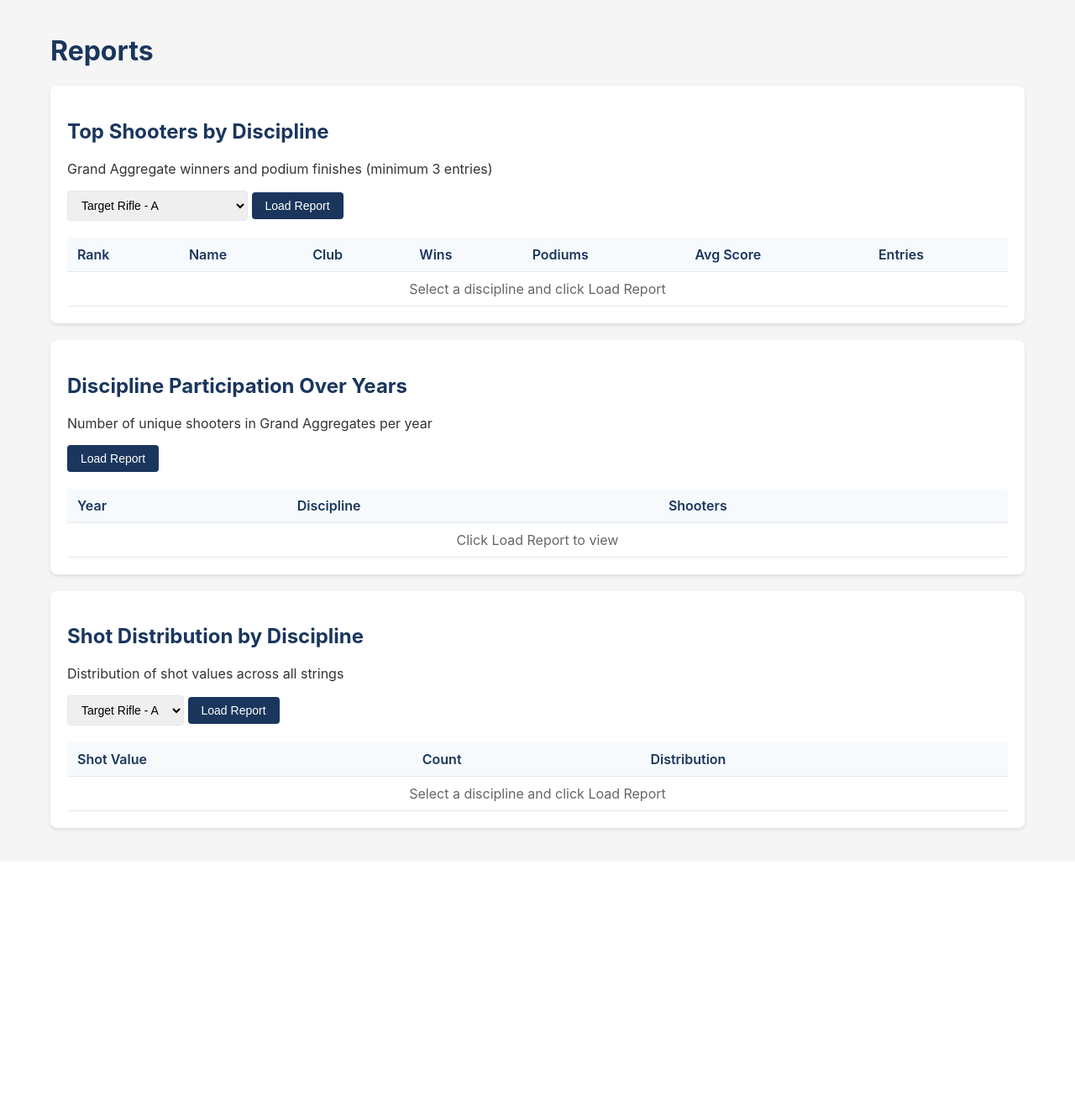
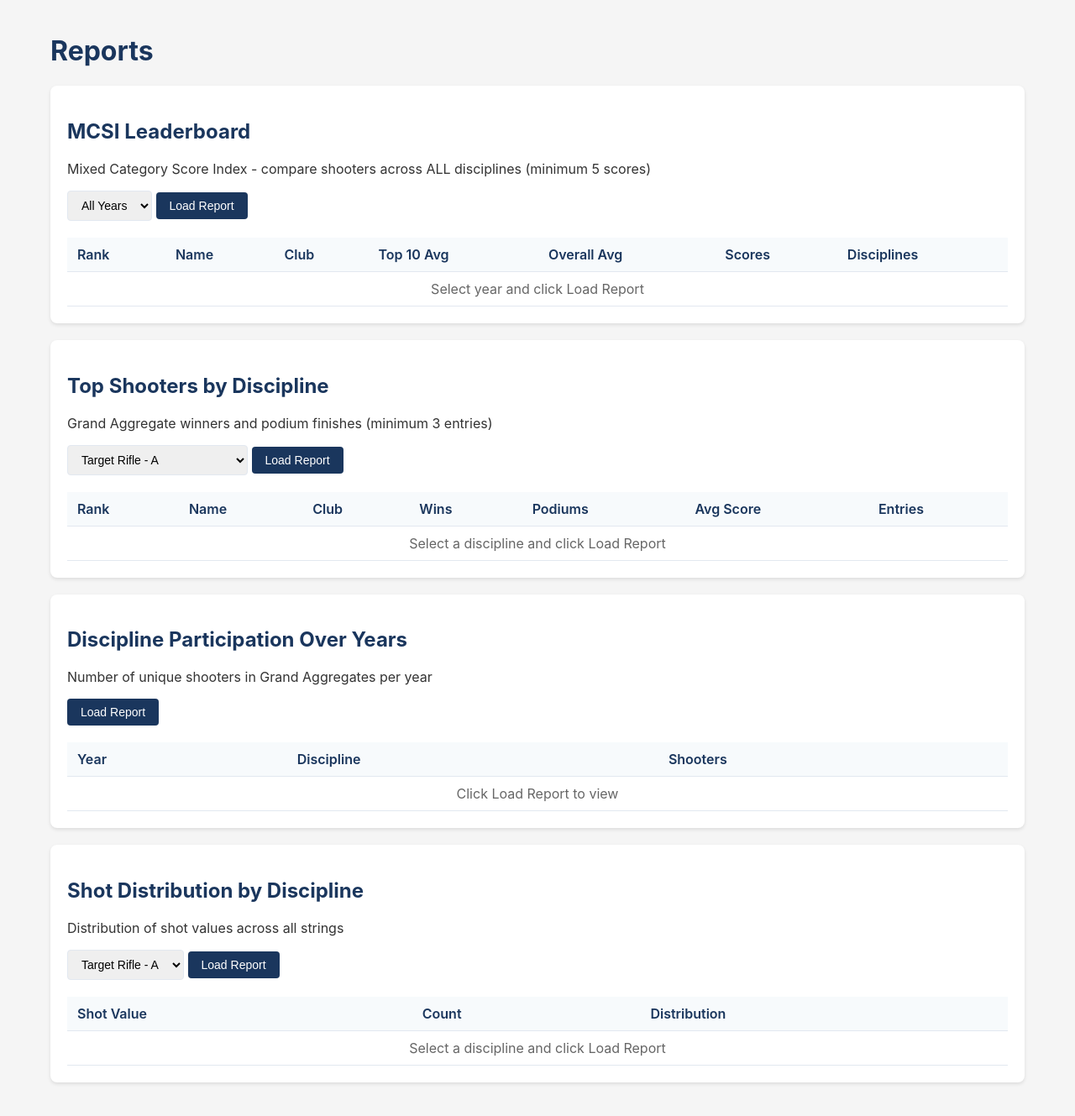
Before and after one commit to dcomerford/nraadatabase, a Flask app: page /reports in a window 1280 px wide. Shown: the part 50-1379 px from the top of the page at 84% size. Before the commit the page ends 1041 px from the top, so only its background shows below. Run offline with Flask 3, Linux system fonts and the light colour scheme.

Commit message:
Add MCSI scoring system and leaderboard

```diff
--- a/app.py
+++ b/app.py
@@ -43,6 +43,38 @@ DISCIPLINE_GROUPS = {
     'F/TR': ['FTR'],
     'Sporter': ['Sporter-Open', 'Sporter-PC'],
 }
+
+# MCSI (Mixed Category Score Index) parameters for 2025
+# Formula: MCSI = ((Score + Centres) × Multiplier) + Offset
+MCSI_PARAMS = {
+    'F-Open': {'multiplier': 1.42, 'offset': 1.8},
+    'F-Std-A': {'multiplier': 1.42, 'offset': 1.8},
+    'F-Std-B': {'multiplier': 1.42, 'offset': 1.8},
+    'F-Std-Open': {'multiplier': 1.42, 'offset': 1.8},
+    'FTR': {'multiplier': 1.42, 'offset': 1.8},
+    'TR-A': {'multiplier': 1.62, 'offset': 8.4},
+    'TR-B': {'multiplier': 1.62, 'offset': 8.4},
+    'TR-C': {'multiplier': 1.62, 'offset': 8.4},
+    'Sporter-Open': {'multiplier': 1.5, 'offset': 12},
+    'Sporter-PC': {'multiplier': 1.5, 'offset': 12},
+}
+
+
+def calculate_mcsi(score, discipline):
+    """Calculate MCSI from score and discipline."""
+    if score is None:
+        return None
+
+    normalized = normalize_discipline(discipline)
+    params = MCSI_PARAMS.get(normalized)
+
+    if not params:
+        return None
+
+    points = int(score)
+    centres = round((score % 1) * 10)
+    mcsi = ((points + centres) * params['multiplier']) + params['offset']
+    return round(mcsi, 2)
 
 
 def normalize_discipline(disc):
@@ -373,6 +405,121 @@ def report_shot_distribution():
     return jsonify(results)
 
 
+@app.route('/api/report/mcsi-leaderboard')
+def report_mcsi_leaderboard():
+    """MCSI leaderboard - top shooters across all disciplines."""
+    conn = get_db()
+    cur = conn.cursor()
+
+    year = request.args.get('year', type=int)
+
+    # Get all string scores with disciplines
+    query = '''
+        SELECT sh.sid, sh.first_name, sh.last_name, cl.club_name,
+               st.discipline, st.score, c.year
+        FROM strings st
+        JOIN shooters sh ON st.shooter_sid = sh.sid
+        LEFT JOIN clubs cl ON sh.club_id = cl.club_id
+        JOIN competitions c ON st.competition_id = c.competition_id
+        WHERE st.score IS NOT NULL
+    '''
+    params = []
+
+    if year:
+        query += ' AND c.year = %s'
+        params.append(year)
+
+    cur.execute(query, params)
+
+    # Calculate MCSI for each score and aggregate by shooter
+    shooter_scores = {}
+    for sid, first, last, club, disc, score, yr in cur.fetchall():
+        mcsi = calculate_mcsi(score, disc)
+        if mcsi is None:
+            continue
+
+        if sid not in shooter_scores:
+            shooter_scores[sid] = {
+                'sid': sid,
+                'name': f"{first} {last}",
+                'club': club,
+                'scores': [],
+                'disciplines': set()
+            }
+        shooter_scores[sid]['scores'].append(mcsi)
+        shooter_scores[sid]['disciplines'].add(normalize_discipline(disc))
+
+    # Calculate averages and sort
+    results = []
+    for sid, data in shooter_scores.items():
+        if len(data['scores']) >= 5:  # Minimum 5 scores
+            avg_mcsi = sum(data['scores']) / len(data['scores'])
+            top_10_avg = sum(sorted(data['scores'], reverse=True)[:10]) / min(10, len(data['scores']))
+            results.append({
+                'sid': data['sid'],
+                'name': data['name'],
+                'club': data['club'],
+                'avg_mcsi': round(avg_mcsi, 2),
+                'top_10_avg': round(top_10_avg, 2),
+                'total_scores': len(data['scores']),
+                'disciplines': list(data['disciplines'])
+            })
+
+    results.sort(key=lambda x: x['top_10_avg'], reverse=True)
+    conn.close()
+    return jsonify(results[:100])
+
+
+@app.route('/api/report/mcsi-comparison')
+def report_mcsi_comparison():
+    """Compare a shooter's MCSI across disciplines."""
+    conn = get_db()
+    cur = conn.cursor()
+
+    sid = request.args.get('sid', type=int)
+    if not sid:
+        return jsonify({'error': 'sid required'}), 400
+
+    cur.execute('''
+        SELECT st.discipline, st.score, c.year, s.code
+        FROM strings st
+        JOIN competitions c ON st.competition_id = c.competition_id
+        JOIN states s ON c.state_id = s.state_id
+        WHERE st.shooter_sid = %s AND st.score IS NOT NULL
+        ORDER BY c.year DESC, st.discipline;
+    ''', (sid,))
+
+    by_discipline = {}
+    for disc, score, year, state in cur.fetchall():
+        mcsi = calculate_mcsi(score, disc)
+        if mcsi is None:
+            continue
+
+        norm_disc = normalize_discipline(disc)
+        if norm_disc not in by_discipline:
+            by_discipline[norm_disc] = []
+        by_discipline[norm_disc].append({
+            'score': float(score),
+            'mcsi': mcsi,
+            'year': year,
+            'state': state
+        })
+
+    # Calculate stats per discipline
+    results = {}
+    for disc, scores in by_discipline.items():
+        mcsi_values = [s['mcsi'] for s in scores]
+        results[disc] = {
+            'count': len(scores),
+            'avg_mcsi': round(sum(mcsi_values) / len(mcsi_values), 2),
+            'best_mcsi': round(max(mcsi_values), 2),
+            'scores': scores[:20]  # Last 20 scores
+        }
+
+    conn.close()
+    return jsonify(results)
+
+
 if __name__ == '__main__':
     import os
     port = int(os.getenv('PORT', 5001))
--- a/templates/reports.html
+++ b/templates/reports.html
@@ -4,6 +4,42 @@
 
 {% block content %}
 <h1>Reports</h1>
+
+<div class="card">
+    <h2>MCSI Leaderboard</h2>
+    <p>Mixed Category Score Index - compare shooters across ALL disciplines (minimum 5 scores)</p>
+
+    <select id="mcsi-year-select">
+        <option value="">All Years</option>
+        <option value="2025">2025</option>
+        <option value="2024">2024</option>
+        <option value="2023">2023</option>
+        <option value="2022">2022</option>
+        <option value="2021">2021</option>
+        <option value="2020">2020</option>
+        <option value="2019">2019</option>
+        <option value="2018">2018</option>
+        <option value="2017">2017</option>
+    </select>
+    <button class="btn" onclick="loadMCSILeaderboard()">Load Report</button>
+
+    <table id="mcsi-table" style="margin-top: 20px;">
+        <thead>
+            <tr>
+                <th>Rank</th>
+                <th>Name</th>
+                <th>Club</th>
+                <th>Top 10 Avg</th>
+                <th>Overall Avg</th>
+                <th>Scores</th>
+                <th>Disciplines</th>
+            </tr>
+        </thead>
+        <tbody id="mcsi-body">
+            <tr><td colspan="7" style="text-align:center; color:#666;">Select year and click Load Report</td></tr>
+        </tbody>
+    </table>
+</div>
 
 <div class="card">
     <h2>Top Shooters by Discipline</h2>
@@ -95,6 +131,37 @@
 
 {% block scripts %}
 <script>
+async function loadMCSILeaderboard() {
+    const year = document.getElementById('mcsi-year-select').value;
+    const tbody = document.getElementById('mcsi-body');
+    tbody.innerHTML = '<tr><td colspan="7" style="text-align:center;">Loading... (this may take a moment)</td></tr>';
+
+    try {
+        const url = year ? `/api/report/mcsi-leaderboard?year=${year}` : '/api/report/mcsi-leaderboard';
+        const response = await fetch(url);
+        const data = await response.json();
+
+        if (data.length === 0) {
+            tbody.innerHTML = '<tr><td colspan="7" style="text-align:center; color:#666;">No data found</td></tr>';
+            return;
+        }
+
+        tbody.innerHTML = data.map((row, i) => `
+            <tr>
+                <td>${i + 1}</td>
+                <td><a href="/shooter/${row.sid}">${row.name}</a></td>
+                <td>${row.club || '-'}</td>
+                <td><strong>${row.top_10_avg}</strong></td>
+                <td>${row.avg_mcsi}</td>
+                <td>${row.total_scores}</td>
+                <td>${row.disciplines.map(d => '<span class="discipline-tag">' + d + '</span>').join(' ')}</td>
+            </tr>
+        `).join('');
+    } catch (err) {
+        tbody.innerHTML = '<tr><td colspan="7" style="color:red;">Error loading data</td></tr>';
+    }
+}
+
 async function loadTopShooters() {
     const discipline = document.getElementById('discipline-select').value;
     const tbody = document.getElementById('top-shooters-body');
```
